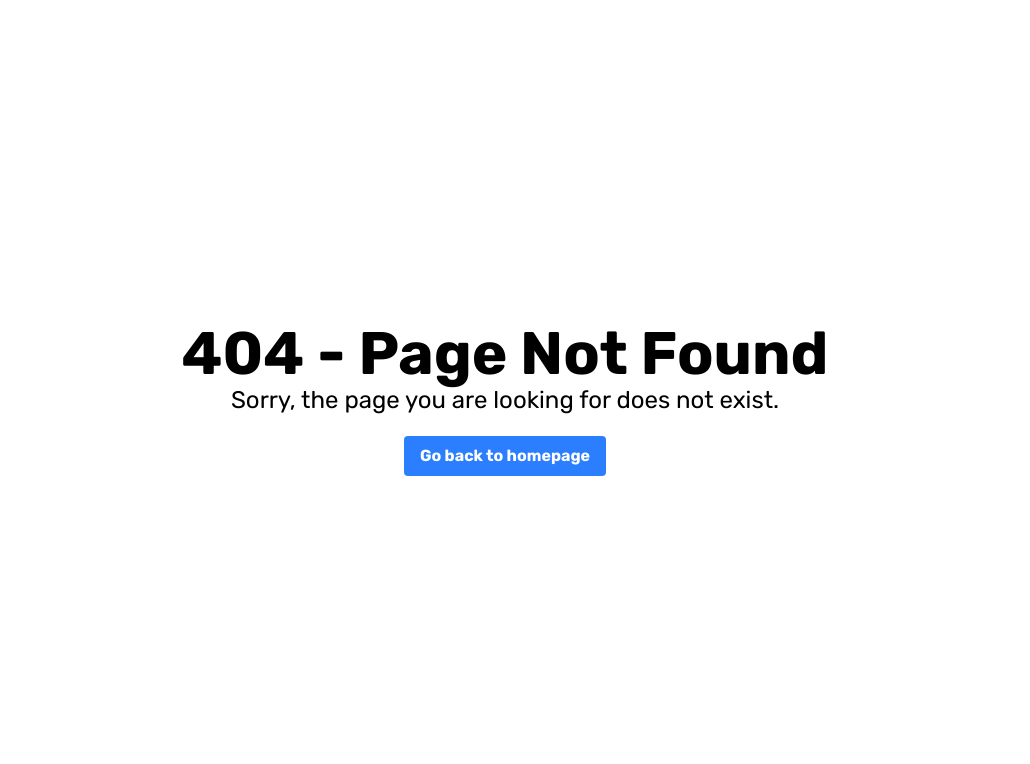
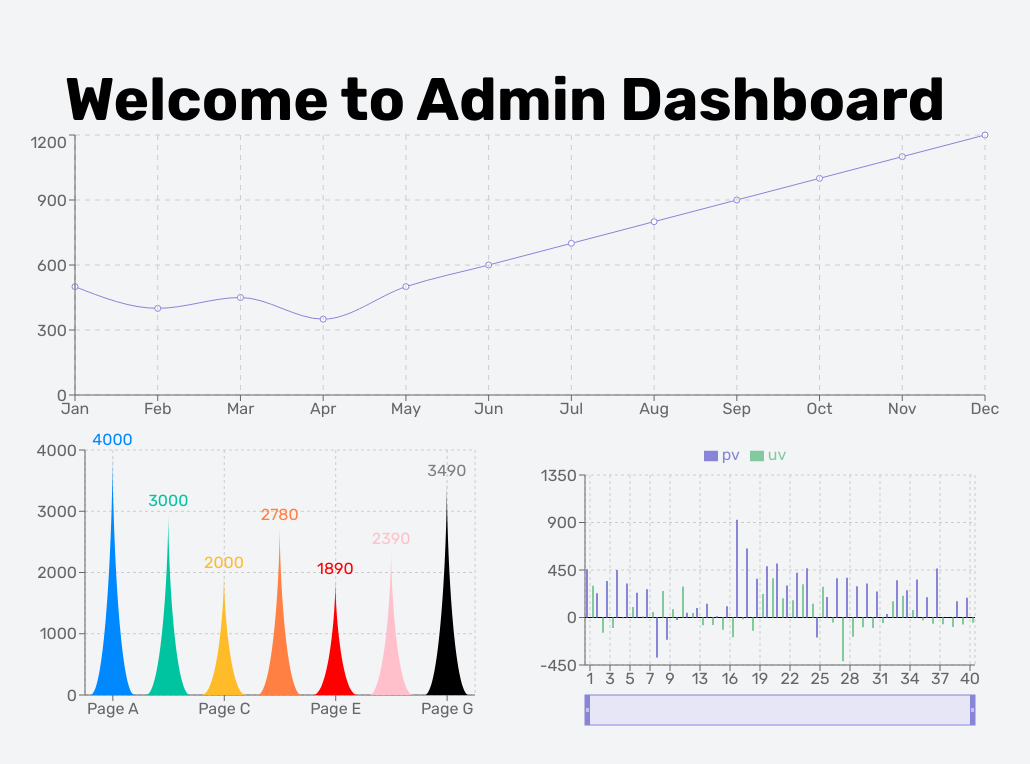
Before and after one commit to vikaskumarsingh20/Dynamite-mern-stack, a React (Vite) app: page /dashboard in a window 1280 px wide. Before the commit this address had no page. Shown: the top 764 px of the page, without its empty margins (135-1165 px from the left). Built offline with nearby package versions, Linux system fonts and the light colour scheme.

Commit message:
added admin dashboard

```diff
--- a/package.json
+++ b/package.json
@@ -18,6 +18,7 @@
     "react-dom": "^18.3.1",
     "react-router-dom": "^7.1.5",
     "react-spinners": "^0.15.0",
+    "recharts": "^2.15.1",
     "tailwindcss": "^4.0.1"
   },
   "devDependencies": {
--- /dev/null
+++ b/src/components/home/admin/Dashboard.jsx
@@ -0,0 +1,119 @@
+// eslint-disable-next-line no-unused-vars
+import React, { useState, useEffect, PureComponent } from "react";
+import { dataBrushBar, dataGraph, dummyData } from "./data/data";
+import {
+    LineChart,
+    Line,
+    CartesianGrid,
+    XAxis,
+    YAxis,
+    Tooltip,
+    BarChart,
+    Bar,
+    Cell,
+    Legend,
+    ResponsiveContainer,
+    Brush,
+    ReferenceLine,
+} from "recharts";
+
+const Dashboard = () => {
+    const [data, setData] = useState([]);
+
+    const colors = ["#0088FE", "#00C49F", "#FFBB28", "#FF8042", "red", "pink"];
+
+    useEffect(() => {
+        setData(dummyData);
+    }, []);
+
+    const getPath = (x, y, width, height) => {
+        return `M${x},${y + height}C${x + width / 3},${y + height} ${x + width / 2
+            },${y + height / 3}
+        ${x + width / 2}, ${y}
+        C${x + width / 2},${y + height / 3} ${x + (2 * width) / 3},${y + height
+            } ${x + width}, ${y + height}
+        Z`;
+    };
+
+    const TriangleBar = (props) => {
+        const { fill, x, y, width, height } = props;
+
+        return <path d={getPath(x, y, width, height)} stroke="none" fill={fill} />;
+    };
+
+    return (
+        <div className="flex justify-center items-center min-h-screen bg-gray-100 light:bg-gray-900">
+            <div className="w-full p-12">
+                <h1 className="text-3xl sm:text-4xl md:text-5xl lg:text-6xl font-bold text-center mt-0">
+                    Welcome to Admin Dashboard
+                </h1>
+                <div className="flex flex-wrap align-center justify-center">
+                    {/* line-graph */}
+                    <LineChart
+                        width={1000}
+                        height={300}
+                        data={data}
+                        margin={{ top: 5, right: 20, left: 10, bottom: 5 }}
+                    >
+                        <Line type="monotone" dataKey="value" stroke="#8884d8" />
+                        <CartesianGrid stroke="#ccc" strokeDasharray="5 5" />
+                        <XAxis dataKey="name" />
+                        <YAxis />
+                        <Tooltip />
+                    </LineChart>
+                    {/* color-graph */}
+                    <BarChart
+                        width={500}
+                        height={300}
+                        data={dataGraph}
+                        margin={{
+                            top: 20,
+                            right: 30,
+                            left: 20,
+                            bottom: 5,
+                        }}
+                    >
+                        <CartesianGrid strokeDasharray="3 3" />
+                        <XAxis dataKey="name" />
+                        <YAxis />
+                        <Bar
+                            dataKey="uv"
+                            fill="#8884d8"
+                            shape={<TriangleBar />}
+                            label={{ position: "top" }}
+                        >
+                            {data.map((entry, index) => (
+                                <Cell key={`cell-${index}`} fill={colors[index % 20]} />
+                            ))}
+                        </Bar>
+                    </BarChart>
+                    {/* slider-graph */}
+                    <BarChart
+                        width={500}
+                        height={300}
+                        data={dataBrushBar}
+                        margin={{
+                            top: 5,
+                            right: 30,
+                            left: 20,
+                            bottom: 5,
+                        }}
+                    >
+                        <CartesianGrid strokeDasharray="3 3" />
+                        <XAxis dataKey="name" />
+                        <YAxis />
+                        <Tooltip />
+                        <Legend verticalAlign="top" wrapperStyle={{ lineHeight: "40px" }} />
+                        <ReferenceLine y={0} stroke="#000" />
+                        <Brush dataKey="name" height={30} stroke="#8884d8" />
+                        <Bar dataKey="pv" fill="#8884d8" />
+                        <Bar dataKey="uv" fill="#82ca9d" />
+                    </BarChart>
+                </div>
+            </div>
+
+        </div>
+    );
+};
+
+export default Dashboard;
--- /dev/null
+++ b/src/components/home/admin/data/data.js
@@ -0,0 +1,102 @@
+
+export const dataBrushBar = [
+    { name: '1', uv: 300, pv: 456 },
+    { name: '2', uv: -145, pv: 230 },
+    { name: '3', uv: -100, pv: 345 },
+    { name: '4', uv: -8, pv: 450 },
+    { name: '5', uv: 100, pv: 321 },
+    { name: '6', uv: 9, pv: 235 },
+    { name: '7', uv: 53, pv: 267 },
+    { name: '8', uv: 252, pv: -378 },
+    { name: '9', uv: 79, pv: -210 },
+    { name: '10', uv: 294, pv: -23 },
+    { name: '12', uv: 43, pv: 45 },
+    { name: '13', uv: -74, pv: 90 },
+    { name: '14', uv: -71, pv: 130 },
+    { name: '15', uv: -117, pv: 11 },
+    { name: '16', uv: -186, pv: 107 },
+    { name: '17', uv: -16, pv: 926 },
+    { name: '18', uv: -125, pv: 653 },
+    { name: '19', uv: 222, pv: 366 },
+    { name: '20', uv: 372, pv: 486 },
+    { name: '21', uv: 182, pv: 512 },
+    { name: '22', uv: 164, pv: 302 },
+    { name: '23', uv: 316, pv: 425 },
+    { name: '24', uv: 131, pv: 467 },
+    { name: '25', uv: 291, pv: -190 },
+    { name: '26', uv: -47, pv: 194 },
+    { name: '27', uv: -415, pv: 371 },
+    { name: '28', uv: -182, pv: 376 },
+    { name: '29', uv: -93, pv: 295 },
+    { name: '30', uv: -99, pv: 322 },
+    { name: '31', uv: -52, pv: 246 },
+    { name: '32', uv: 154, pv: 33 },
+    { name: '33', uv: 205, pv: 354 },
+    { name: '34', uv: 70, pv: 258 },
+    { name: '35', uv: -25, pv: 359 },
+    { name: '36', uv: -59, pv: 192 },
+    { name: '37', uv: -63, pv: 464 },
+    { name: '38', uv: -91, pv: -2 },
+    { name: '39', uv: -66, pv: 154 },
+    { name: '40', uv: -50, pv: 186 },
+  ];
+
+ export const  dataGraph = [
+    {
+      name: "Page A",
+      uv: 4000,
+      pv: 2400,
+      amt: 2400,
+    },
+    {
+      name: "Page B",
+      uv: 3000,
+      pv: 1398,
+      amt: 2210,
+    },
+    {
+      name: "Page C",
+      uv: 2000,
+      pv: 9800,
+      amt: 2290,
+    },
+    {
+      name: "Page D",
+      uv: 2780,
+      pv: 3908,
+      amt: 2000,
+    },
+    {
+      name: "Page E",
+      uv: 1890,
+      pv: 4800,
+      amt: 2181,
+    },
+    {
+      name: "Page F",
+      uv: 2390,
+      pv: 3800,
+      amt: 2500,
+    },
+    {
+      name: "Page G",
+      uv: 3490,
+      pv: 4300,
+      amt: 2100,
+    },
+  ];
+
+ export const dummyData = [
+    { name: "Jan", value: 500 },
+    { name: "Feb", value: 400 },
+    { name: "Mar", value: 450 },
+    { name: "Apr", value: 350 },
+    { name: "May", value: 500 },
+    { name: "Jun", value: 600 },
+    { name: "Jul", value: 700 },
+    { name: "Aug", value: 800 },
+    { name: "Sep", value: 900 },
+    { name: "Oct", value: 1000 },
+    { name: "Nov", value: 1100 },
+    { name: "Dec", value: 1200 },
+  ];
--- a/src/routes/AppRoutes.jsx
+++ b/src/routes/AppRoutes.jsx
@@ -7,6 +7,7 @@ import Homepage from '../components/home/Homepage';
 import NotFoundPage from '../components/home/NotFoundPage';
 import ForgetPassword from '../components/forms/ForgetPassword';
 import NewPassword from '../components/forms/NewPassword';
+import Dashboard from '../components/home/admin/Dashboard';
 
 
 const AppRoutes = () => {
@@ -17,6 +18,7 @@ const AppRoutes = () => {
       <Route path="/signup" element={<SignupPage />} />
       <Route path="/forgetpassword" element={<ForgetPassword />} />
       <Route path="/newpassword" element={<NewPassword />} />
+      <Route path="/dashboard" element={<Dashboard />} />
       <Route path="*" element={<NotFoundPage />} />
     </Routes>
   );
```
Also changed, not shown: 1 other file (tests, documents, lock files or other folders).
